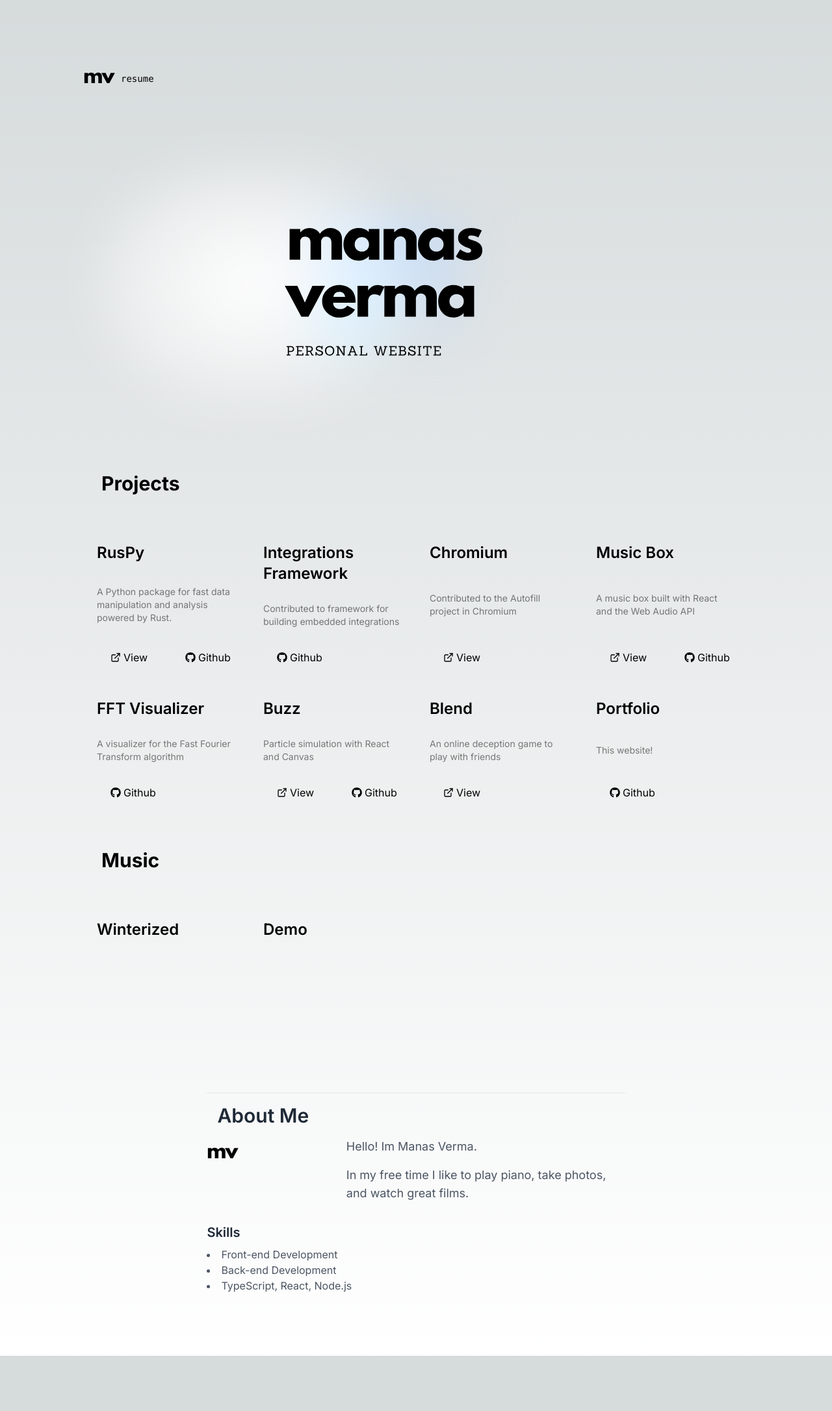
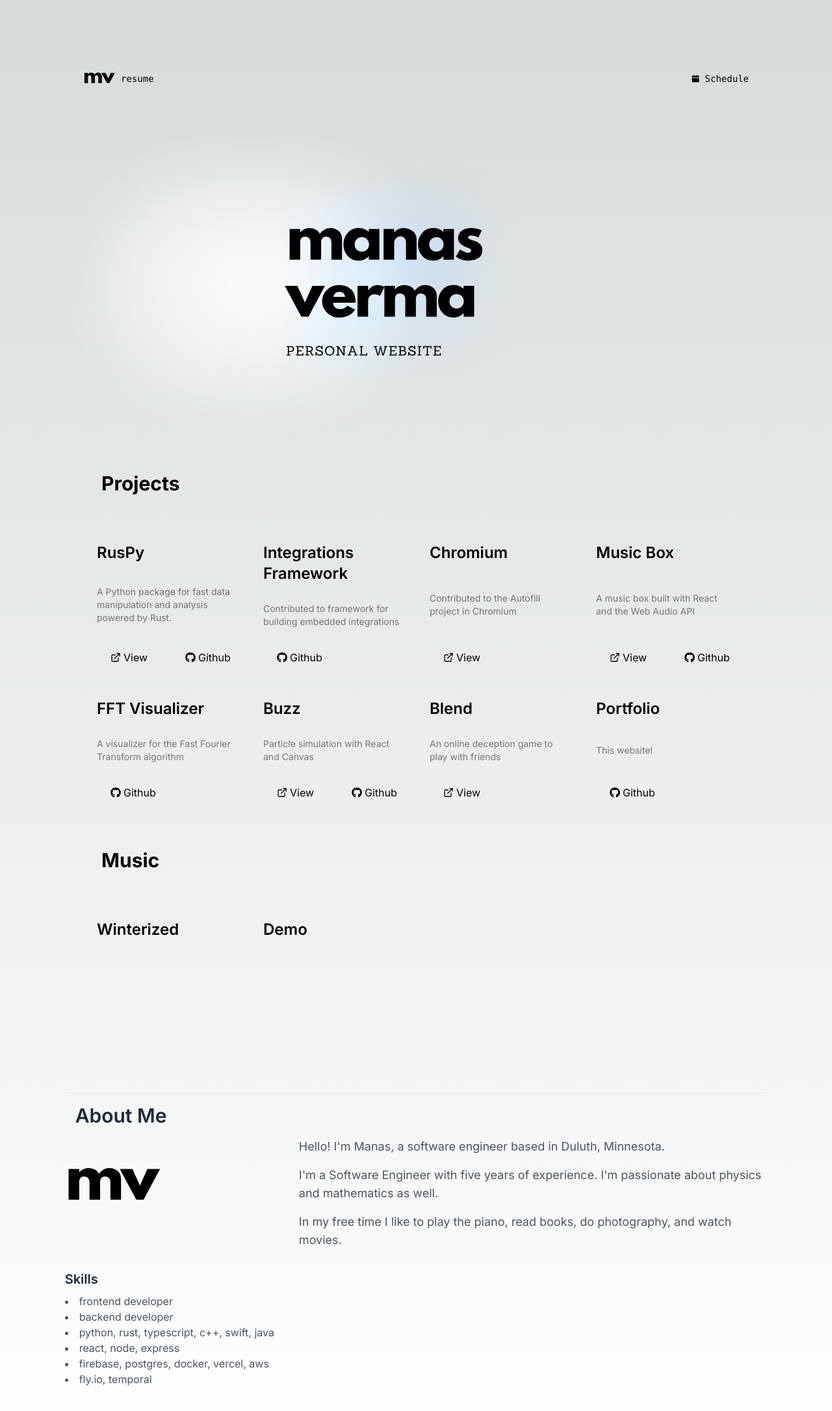
Before and after one commit to manas-verma/portfolio, a Next.js app: page / in a window 1280 px wide. Shown: the top 2172 px of the page at 65% size. Before the commit the page ends 2087 px from the top, so only its background shows below. Built offline with nearby package versions, Linux system fonts and the light colour scheme; grey boxes are pictures that could not be loaded.

Commit message:
Added calendly and about me

```diff
--- a/package.json
+++ b/package.json
@@ -17,6 +17,7 @@
     "eslint-config-next": "13.4.19",
     "next": "13.4.19",
     "postcss": "8.4.29",
+    "radash": "^11.0.0",
     "react": "18.2.0",
     "react-dom": "18.2.0",
     "react-icons": "^4.11.0",
--- a/src/app/page.tsx
+++ b/src/app/page.tsx
@@ -4,6 +4,7 @@ import { portfolio } from "@/portfolio/portfolio";
 import { music } from "@/portfolio/music";
 import { MusicCard } from "@/components/MusicCard";
 import { AboutMeSection } from "@/components/AboutMeSection";
+import { AiFillCalendar } from "react-icons/ai";
 
 export default function Home() {
   const portfolioCards = () => {
@@ -31,12 +32,22 @@ export default function Home() {
             <Image
               className="relative dark:drop-shadow-[0_0_0.3rem_#ffffff70] dark:invert"
               src="/mv.svg"
-              alt="Next.js Logo"
+              alt="MV"
               width={50}
               height={50}
               priority
             />
             <div className="ml-0">resume</div>
+          </a>
+        </div>
+        <div>
+          <a
+            className="pointer-events-none flex place-items-center gap-2 p-8 lg:pointer-events-auto lg:p-0"
+            href="https://calendly.com/manas-verma"
+            target="_blank"
+            rel="noopener noreferrer"
+          >
+            <AiFillCalendar /> Schedule
           </a>
         </div>
       </div>
@@ -45,7 +56,7 @@ export default function Home() {
         <Image
           className="relative dark:drop-shadow-[0_0_0.3rem_#ffffff70] dark:invert"
           src="/logo.svg"
-          alt="Next.js Logo"
+          alt="MV"
           width={500}
           height={120}
           priority
--- a/src/components/AboutMeSection.tsx
+++ b/src/components/AboutMeSection.tsx
@@ -1,10 +1,27 @@
 import Image from "next/image";
 import React from "react";
+import { aboutMe, skills } from "@/portfolio/about-me";
 
 export function AboutMeSection() {
+  const description = () => {
+    return aboutMe.map((paragraph, index) => {
+      return (
+        <p className="text-lg text-gray-600 dark:text-gray-400" key={index}>
+          {paragraph}
+        </p>
+      );
+    });
+  };
+
+  const skillsList = () => {
+    return skills.map((skill, index) => {
+      return <li key={index}>{skill}</li>;
+    });
+  };
+
   return (
     <div>
-        <hr/>
+      <hr />
       <h2 className="text-3xl font-semibold text-gray-800 dark:text-white m-4">
         About Me
       </h2>
@@ -13,29 +30,20 @@ export function AboutMeSection() {
           <Image
             className="relative dark:drop-shadow-[0_0_0.3rem_#ffffff70] dark:invert"
             src="/mv.svg"
-              alt="Next.js Logo"
-              width={50}
-              height={50}
+            alt="MV"
+            width={150}
+            height={150}
             priority
           />
         </div>
-          <div className="md:w-2/3 mt-4 md:mt-0">
-            <p className="text-lg text-gray-600 dark:text-gray-400">
-              Hello! Im Manas Verma.
-            </p>
-            <p className="text-lg text-gray-600 dark:text-gray-400 mt-4">
-              In my free time I like to play piano, take photos, and watch great films.
-            </p>
-          </div>
+        <div className="md:w-2/3 mt-4 md:mt-0 space-y-4">{description()}</div>
       </div>
       <div className="mt-8">
         <h3 className="text-xl font-semibold text-gray-800 dark:text-white mb-2">
           Skills
         </h3>
         <ul className="list-disc list-inside text-gray-600 dark:text-gray-400">
-            <li>Front-end Development</li>
-            <li>Back-end Development</li>
-            <li>TypeScript, React, Node.js</li>
+          {skillsList()}
         </ul>
       </div>
     </div>
--- /dev/null
+++ b/src/portfolio/about-me.ts
@@ -0,0 +1,18 @@
+import { trim } from "radash";
+
+export const aboutMe: string[] = [
+  `Hello! I'm Manas, a software engineer based in Duluth, Minnesota.`,
+  `I'm a Software Engineer with five years of experience. I'm passionate about
+  physics and mathematics as well.`,
+  `In my free time I like to play the piano, read books, do photography, and
+  watch movies.`,
+].map((paragraph) => trim(paragraph));
+
+export const skills: string[] = [
+  "frontend developer",
+  "backend developer",
+  "python, rust, typescript, c++, swift, java",
+  "react, node, express",
+  "firebase, postgres, docker, vercel, aws",
+  "fly.io, temporal",
+].map((skill) => trim(skill));
```
Also changed, not shown: 1 other file (tests, documents, lock files or other folders). Lines whose indentation alone changed are shown as unchanged.
